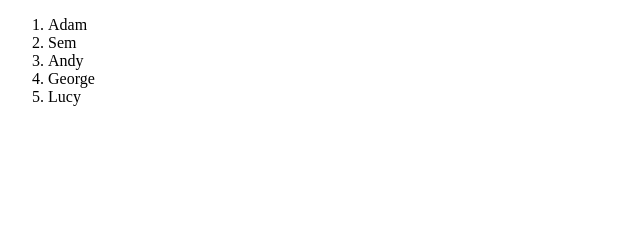
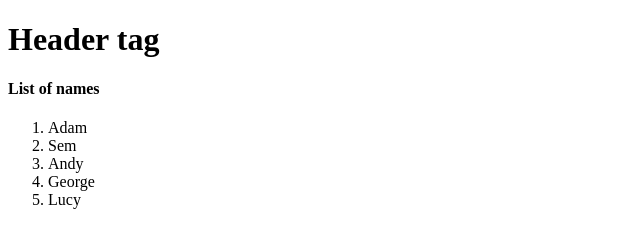
Before and after one commit to Kasjs/test, a plain HTML site: page index.html in a window 1280 px wide. Shown: the whole page, without its empty margins (0-640 px from the left). Drawn offline with Linux system fonts and the light colour scheme.

Commit message:
add two heading tag

```diff
--- a/index.html
+++ b/index.html
@@ -6,6 +6,8 @@
 
 </head>
 <body>
+    <h1>Header tag</h1>
+    <h4>List of names</h4>
     <ol>
         <li>Adam</li>
         <li>Sem</li>
```
